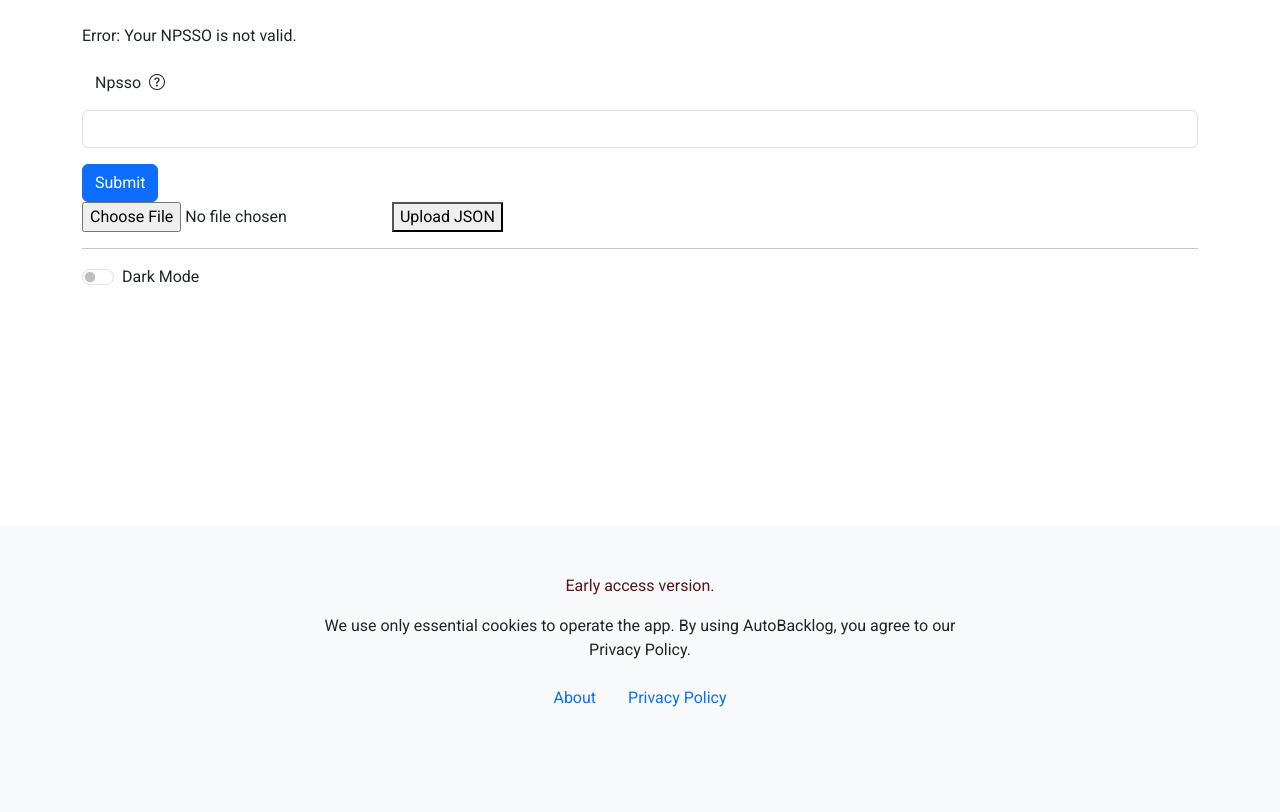
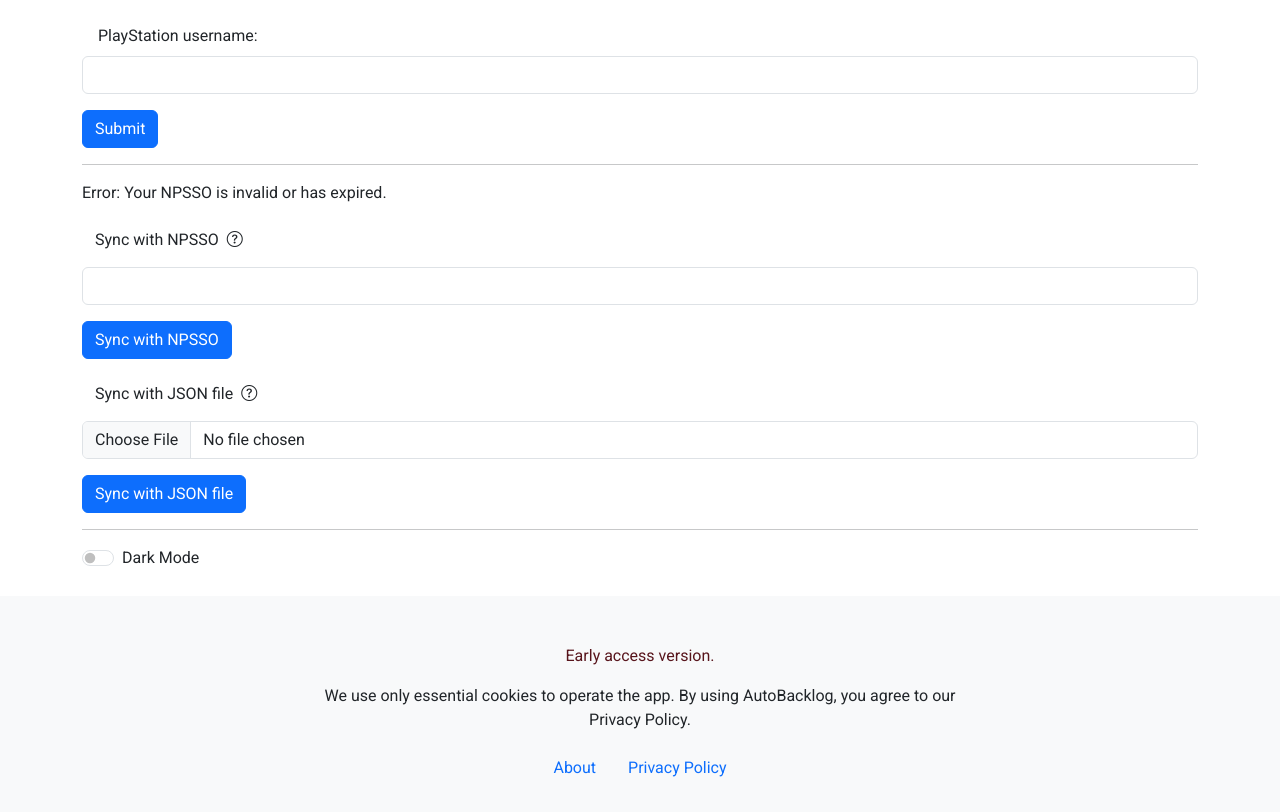
Before and after one commit to Philamand/AutoBacklog, a Django app: template accounts/templates/accounts/settings.html in a window 1280 px wide. Shown: the part 58-870 px from the top of the page. Before the commit the page ends 765 px from the top, so only its background shows below. Run offline with Django 5.2, Linux system fonts and the light colour scheme; the template is opened without the code that fills it, so the values that code supplies are empty; some libraries are stand-ins or nearby versions.

Commit message:
Added PlayStation username linking

```diff
--- a/accounts/models.py
+++ b/accounts/models.py
@@ -20,6 +20,7 @@ class Account(models.Model):
     """
 
     user = models.OneToOneField(User, on_delete=models.CASCADE)
+    playstation_username = models.CharField(max_length=200, blank=True, null=True)
     account_id = models.CharField(max_length=50, blank=True, null=True)
     access_token = models.BinaryField(blank=True, null=True, default=None)
     psn_token = models.BinaryField(blank=True, null=True, default=None)
--- a/accounts/templates/accounts/settings.html
+++ b/accounts/templates/accounts/settings.html
@@ -5,25 +5,37 @@
 {% block content %}
 
 <div class="container">
-{% if not token_is_valid %}
-      <p>Error: Your NPSSO is not valid.</p>
-      {% endif %}
-      <form method="post">
+  <form class="mb-3" method="post">
         {% csrf_token %}
         <div class="mb-3">
-          <label for="npsso" class="form-label"><button type="button" class="btn" data-bs-toggle="modal" data-bs-target="#NpssoModal">Npsso<i class="bi bi-question-circle ms-2"></i></button></label>
-          <input type="text" class="form-control" id="npsso" aria-describedby="npssoHelp" name="npsso">
+          <label for="playstationUsername" class="form-label px-3">PlayStation username:</label>
+          <input type="text" class="form-control" id="playstationUsername" name="playstationUsername">
         </div>
         <button type="submit" class="btn btn-primary">Submit</button>
       </form>
+<hr />
+{% if not token_is_valid %}
+      <p>Error: Your NPSSO is invalid or has expired.</p>
+      {% endif %}
+      <form class="mb-3" method="post">
+        {% csrf_token %}
+        <div class="mb-3">
+          <label for="npsso" class="form-label"><button type="button" class="btn" data-bs-toggle="modal" data-bs-target="#NpssoModal">Sync with NPSSO<i class="bi bi-question-circle ms-2"></i></button></label>
+          <input type="text" class="form-control" id="npsso" aria-describedby="npssoHelp" name="npsso">
+        </div>
+        <button type="submit" class="btn btn-primary">Sync with NPSSO</button>
+      </form>
 
       {% for message in messages %}
-        <p class="mt-4">{{ message }}</p>
+        <p class="my-3">{{ message }}</p>
       {% endfor %}
-      <form method="post" action="/accounts/upload_entitlements/" enctype="multipart/form-data">
+      <form method="post" action="/accounts/upload_entitlements/" enctype="multipart/foU<i class="bi brm-data">
         {% csrf_token %}
-        <input type="file" name="json_file" accept=".json" required>
-        <button type="submit">Upload JSON</button>
+        <div class="mb-3">
+          <label for="formFile" class="form-label"><button type="button" class="btn" data-bs-toggle="modal" data-bs-target="#JsonModal">Sync with JSON file<i class="bi bi-question-circle ms-2"></i></button></label>
+          <input class="form-control" type="file" id="formFile" name="json_file" accept=".json">
+        </div>
+        <button type="submit" class="btn btn-primary">Sync with JSON file</button>
     </form>
 
 <hr />
@@ -39,6 +51,28 @@
     <div class="modal-content">
       <div class="modal-header">
         <h1 class="modal-title fs-5" id="NpssoModalTitle">How to get your NPSSO ?</h1>
+        <button type="button" class="btn-close" data-bs-dismiss="modal" aria-label="Close"></button>
+      </div>
+      <div class="modal-body">
+        <ul>
+          <li>In your web browser, access <a href="https://store.playstation.com" target="_blank">https://store.playstation.com <i class="bi bi-box-arrow-up-right"></i></a> and log in with your PSN account.</li>
+          <li>In the same browser, access <a href="https://ca.account.sony.com/api/v1/ssocookie" target="_blank">https://ca.account.sony.com/api/v1/ssocookie <i class="bi bi-box-arrow-up-right"></i></a></li>
+          <li>You should see a response with npsso followed by a string of letters and numbers. Highlight and copy this (without the "").</li>
+        </ul>
+      </div>
+      <div class="modal-footer">
+        <button type="button" class="btn btn-secondary" data-bs-dismiss="modal">Close</button>
+      </div>
+    </div>
+  </div>
+</div>
+</div>
+
+<div class="modal fade" id="JsonModal" tabindex="-1" aria-labelledby="JsonModalTitle" aria-hidden="true">
+  <div class="modal-dialog">
+    <div class="modal-content">
+      <div class="modal-header">
+        <h1 class="modal-title fs-5" id="JsonModalTitle">How to get your JSON file ?</h1>
         <button type="button" class="btn-close" data-bs-dismiss="modal" aria-label="Close"></button>
       </div>
       <div class="modal-body">
```
Also changed, not shown: accounts/views.py (+15 -8 lines), games/tasks.py (+46 -0 lines).
